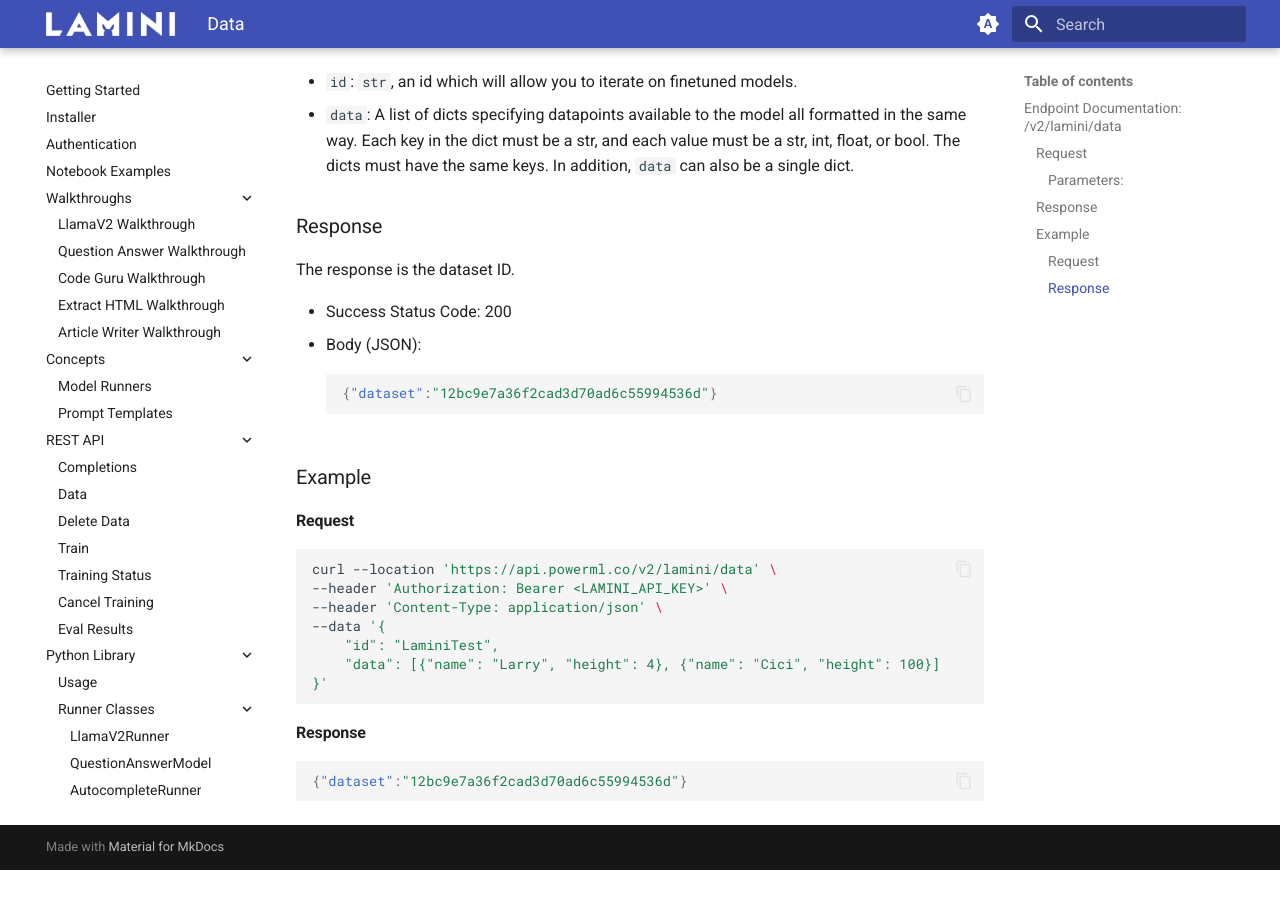
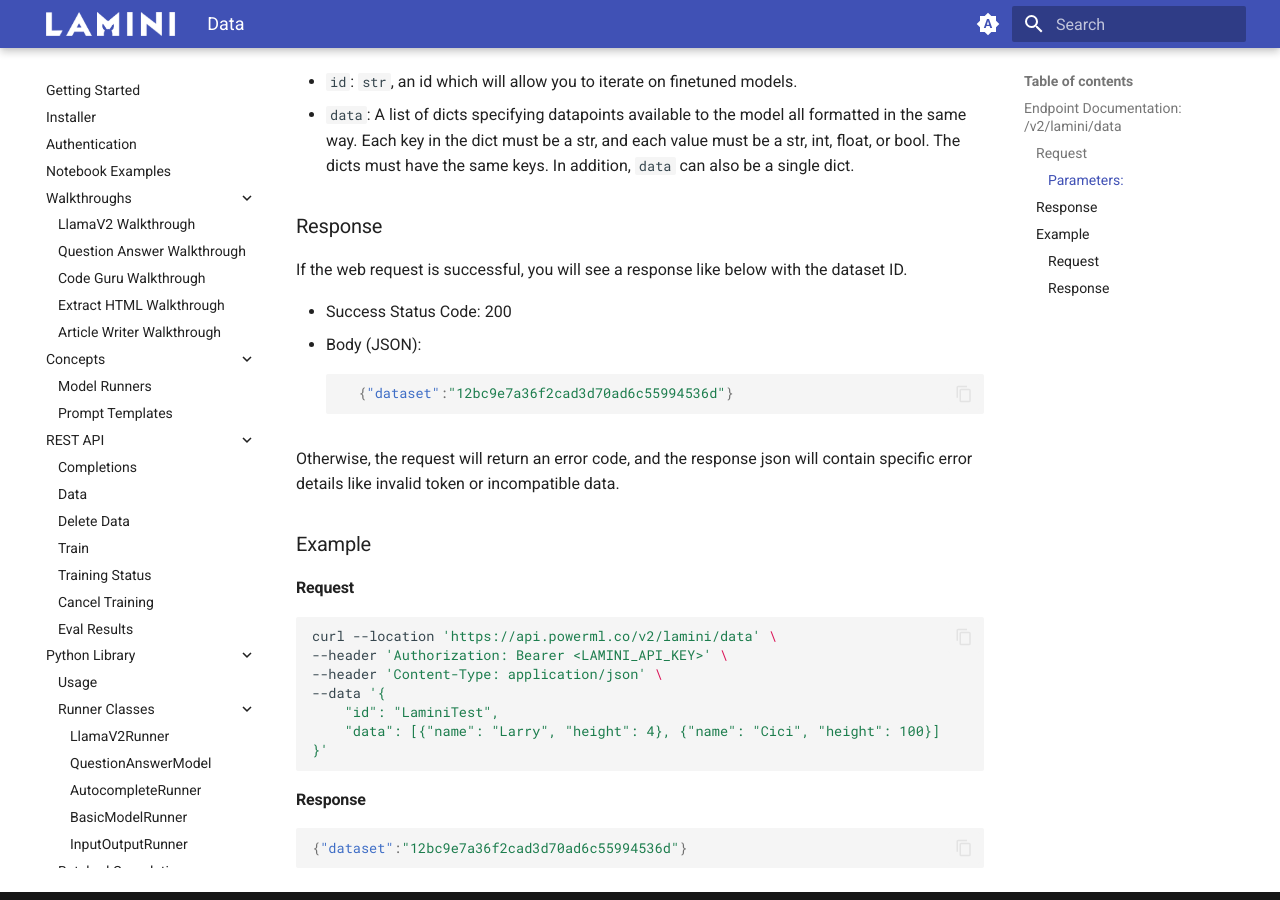
Before and after one commit to lamini-ai/lamini-ai.github.io, an MkDocs documentation site: the page built from docs/API_v2/data.md, in a window 1280 px wide and 900 px high, scrolled down 697 px. Built offline with MkDocs 1.6.1 and Material for MkDocs 9.7.7, drawn with Linux system fonts in a browser that asks for light colours; before the commit the page ends 1567 px from its top, so only the background shows below that.

Commit message:
update doc

````diff
--- a/docs/API_v2/data.md
+++ b/docs/API_v2/data.md
@@ -25,13 +25,15 @@
 
 ### Response
 
-The response is the dataset ID.
+If the web request is successful, you will see a response like below with the dataset ID.
 
 - Success Status Code: 200
 - Body (JSON):
-```json
-{"dataset":"12bc9e7a36f2cad3d70ad6c55994536d"}
-```
+  ```json
+    {"dataset":"12bc9e7a36f2cad3d70ad6c55994536d"}
+  ```
+
+Otherwise, the request will return an error code, and the response json will contain specific error details like invalid token or incompatible data.
 
 ### Example
 
````
Also changed, not shown: docs/API_v2/completions.md (+1 -1 lines), docs/API_v2/data_pairs.md (+6 -4 lines).
